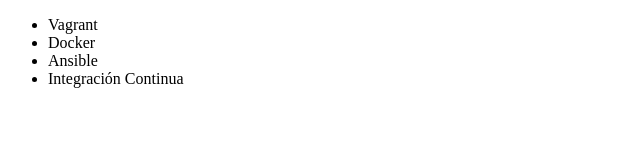
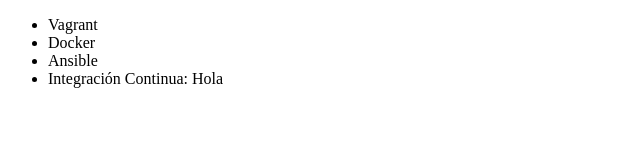
Before and after one commit to DiegoRuP/pruebaGit, a plain HTML site: page index.html in a window 1280 px wide. Shown: the full height of the page, 0-640 px from the left. Drawn offline with Linux system fonts and the light colour scheme.

Commit message:
Renombrar

```diff
--- a/index.html
+++ b/index.html
@@ -9,7 +9,7 @@
          <li> Vagrant </li>
          <li> Docker </li>
          <li> Ansible </li>
-         <li> Integración Continua </li>
+         <li> Integración Continua: Hola</li>
      </ul>
 </body>
 </html>
```
